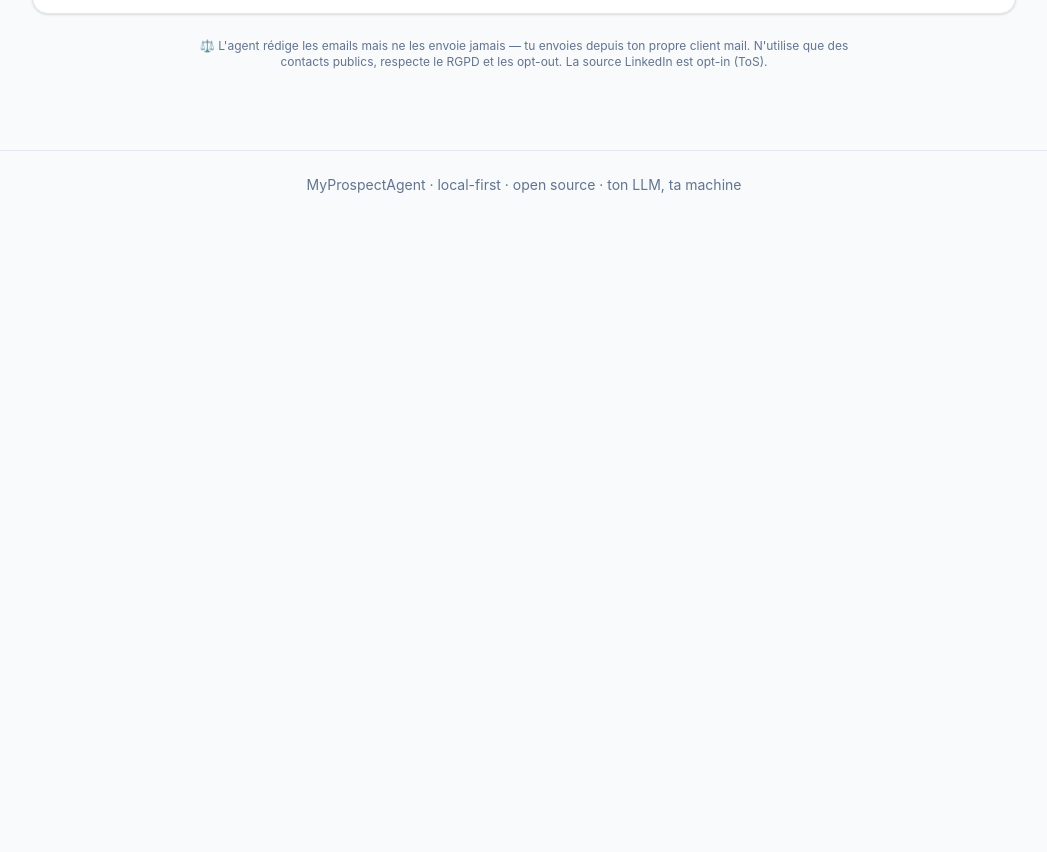
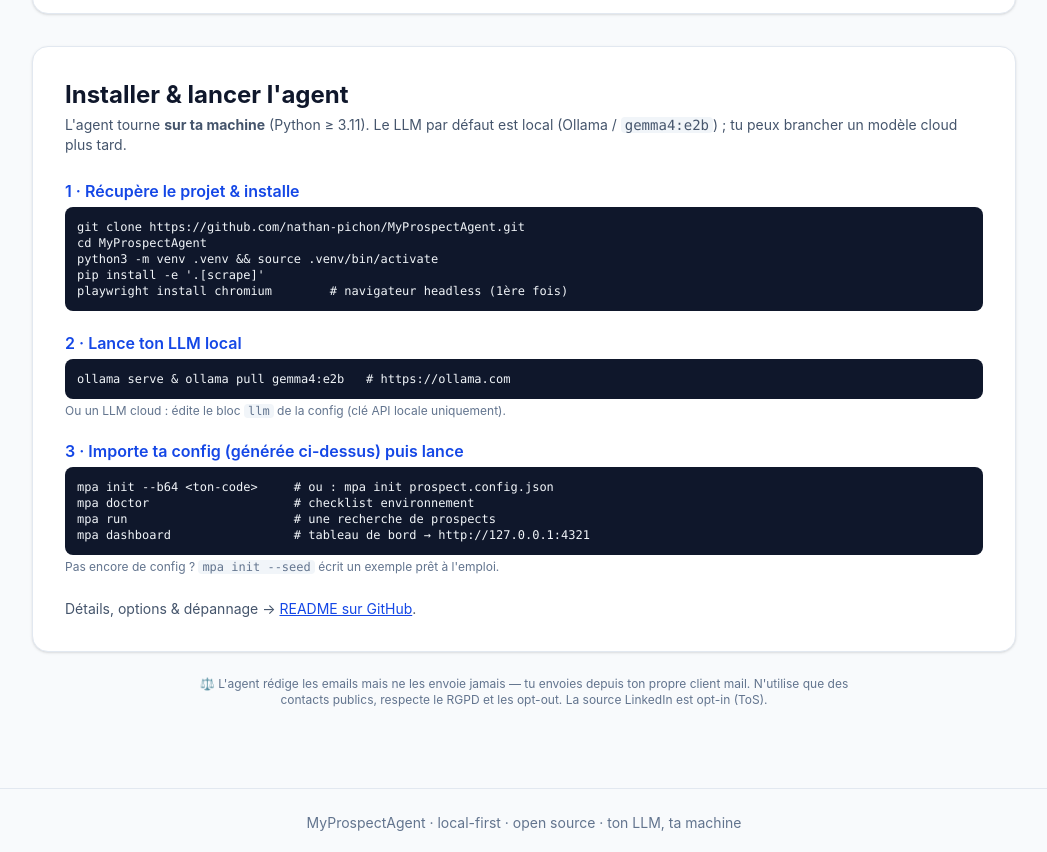
Before and after one commit to nathan-pichon/MyProspectAgent, an Astro site in the folder web/: page / in a window 1280 px wide. Shown: the part 1860-2712 px from the top of the page, without its empty margins (116-1163 px from the left). Before the commit the page ends 2079 px from the top, so only its background shows below. Built offline with nearby package versions, Linux system fonts and the light colour scheme; Astro itself is replaced by a stand-in of ours.

Commit message:
web: add "Installer & lancer l'agent" section to the configurator
3-step install (clone/install, local LLM, init+run) right after the wizard, so
visitors who generate a config know how to use it. Also syncs the wizard's
emitted search defaults with the strengthened engine (TECH_SIGNAL-first + ATS
job-board directories).

Co-Authored-By: Claude Opus 4.8 <noreply@anthropic.com>

```diff
--- a/web/src/pages/index.astro
+++ b/web/src/pages/index.astro
@@ -148,6 +148,44 @@ import Layout from '../layouts/Layout.astro';
         </div>
       </div>
 
+      <!-- INSTALL -->
+      <div id="install" class="bg-white rounded-2xl border border-slate-200 shadow-sm p-6 md:p-8 mt-8">
+        <h2 class="text-2xl font-bold mb-1">Installer & lancer l'agent</h2>
+        <p class="text-slate-600 mb-6 text-sm">
+          L'agent tourne <strong>sur ta machine</strong> (Python ≥ 3.11). Le LLM par défaut est
+          local (Ollama&nbsp;/&nbsp;<code class="bg-slate-100 px-1 rounded">gemma4:e2b</code>) ;
+          tu peux brancher un modèle cloud plus tard.
+        </p>
+
+        <ol class="space-y-5">
+          <li>
+            <p class="font-semibold text-blue-700 mb-1">1 · Récupère le projet & installe</p>
+            <pre class="bg-slate-900 text-slate-100 rounded-lg p-3 text-xs overflow-x-auto"><code>git clone https://github.com/nathan-pichon/MyProspectAgent.git
+cd MyProspectAgent
+python3 -m venv .venv && source .venv/bin/activate
+pip install -e '.[scrape]'
+playwright install chromium        # navigateur headless (1ère fois)</code></pre>
+          </li>
+          <li>
+            <p class="font-semibold text-blue-700 mb-1">2 · Lance ton LLM local</p>
+            <pre class="bg-slate-900 text-slate-100 rounded-lg p-3 text-xs overflow-x-auto"><code>ollama serve &amp; ollama pull gemma4:e2b   # https://ollama.com</code></pre>
+            <p class="text-xs text-slate-500 mt-1">Ou un LLM cloud : édite le bloc <code class="bg-slate-100 px-1 rounded">llm</code> de la config (clé API locale uniquement).</p>
+          </li>
+          <li>
+            <p class="font-semibold text-blue-700 mb-1">3 · Importe ta config (générée ci-dessus) puis lance</p>
+            <pre class="bg-slate-900 text-slate-100 rounded-lg p-3 text-xs overflow-x-auto"><code>mpa init --b64 &lt;ton-code&gt;     # ou : mpa init prospect.config.json
+mpa doctor                    # checklist environnement
+mpa run                       # une recherche de prospects
+mpa dashboard                 # tableau de bord → http://127.0.0.1:4321</code></pre>
+            <p class="text-xs text-slate-500 mt-1">Pas encore de config ? <code class="bg-slate-100 px-1 rounded">mpa init --seed</code> écrit un exemple prêt à l'emploi.</p>
+          </li>
+        </ol>
+
+        <p class="text-sm text-slate-600 mt-6">
+          Détails, options & dépannage → <a class="text-blue-700 underline" href="https://github.com/nathan-pichon/MyProspectAgent#readme" target="_blank" rel="noopener">README sur GitHub</a>.
+        </p>
+      </div>
+
       <p class="text-xs text-slate-500 mt-6 text-center max-w-2xl mx-auto">
         ⚖️ L'agent rédige les emails mais ne les envoie jamais — tu envoies depuis ton propre client mail.
         N'utilise que des contacts publics, respecte le RGPD et les opt-out. La source LinkedIn est opt-in (ToS).
@@ -200,8 +238,8 @@ import Layout from '../layouts/Layout.astro';
           strong_api_key_env: 'PROSPECT_STRONG_LLM_API_KEY',
         },
         search: {
-          modes: ['WEB', 'TECH_SIGNAL', 'DIRECTORY'].concat($('src_li').checked ? ['LINKEDIN'] : []),
-          directories: ['societe.com', 'pappers.fr', 'welcometothejungle.com', 'stackshare.io'],
+          modes: ['TECH_SIGNAL', 'WEB', 'DIRECTORY'].concat($('src_li').checked ? ['LINKEDIN'] : []),
+          directories: ['welcometothejungle.com', 'boards.greenhouse.io', 'jobs.lever.co', 'jobs.ashbyhq.com', 'apply.workable.com', 'stackshare.io', 'societe.com', 'pappers.fr'],
           max_steps: 200, max_results_per_query: 20,
         },
         sources: {
```
